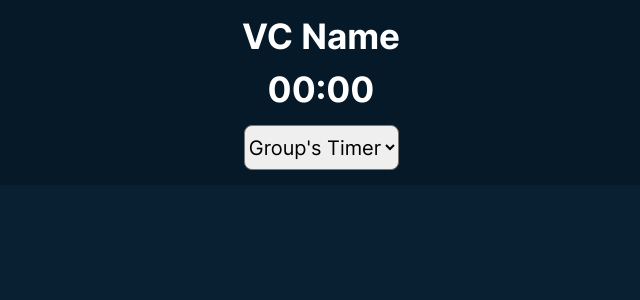
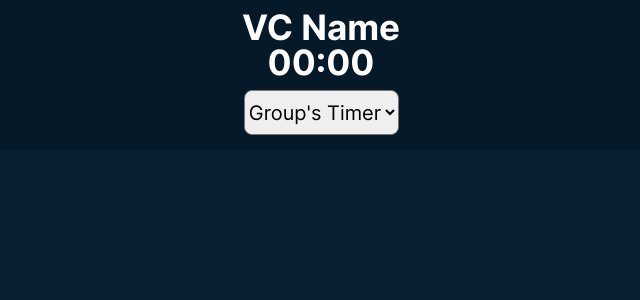
Before and after one commit to StudyLions/Lionbot, a Next.js app: page /study/timer in a window 1280 px wide. Shown: the top 300 px of the page, without its empty margins (319-959 px from the left). Built offline with nearby package versions, Linux system fonts and the light colour scheme.

Commit message:
Elisei/Reset CSS

```diff
--- a/public/styles/styles.scss
+++ b/public/styles/styles.scss
@@ -1,7 +1,7 @@
 @use "public/styles/globalVariables";
 @import 'fonts';
 
-html, body, div, button, p, input, .mat-checkbox, select, .mat-option, span, pre {
+body {
   font-family: 'Inter', sans-serif;
   -webkit-font-smoothing: antialiased !important;
   -moz-osx-font-smoothing: grayscale !important;
@@ -14,7 +14,44 @@
   color: globalVariables.$color-0;
 }
 
-h1, h2, h3, h4, h5, h6, p {
+html, body, div, span, applet, object, iframe,
+h1, h2, h3, h4, h5, h6, p, blockquote, pre,
+a, abbr, acronym, address, big, cite, code,
+del, dfn, em, img, ins, kbd, q, s, samp,
+small, strike, strong, sub, sup, tt, var,
+b, u, i, center,
+dl, dt, dd, ol, ul, li,
+fieldset, form, label, legend,
+table, caption, tbody, tfoot, thead, tr, th, td,
+article, aside, canvas, details, embed,
+figure, figcaption, footer, header, hgroup,
+menu, nav, output, ruby, section, summary,
+time, mark, audio, video {
   margin: 0;
   padding: 0;
+  border: 0;
+  vertical-align: baseline;
 }
+/* HTML5 display-role reset for older browsers */
+article, aside, details, figcaption, figure,
+footer, header, hgroup, menu, nav, section {
+  display: block;
+}
+body {
+  line-height: 1;
+}
+ol, ul {
+  list-style: none;
+}
+blockquote, q {
+  quotes: none;
+}
+blockquote:before, blockquote:after,
+q:before, q:after {
+  content: '';
+  content: none;
+}
+table {
+  border-collapse: collapse;
+  border-spacing: 0;
+}
```
